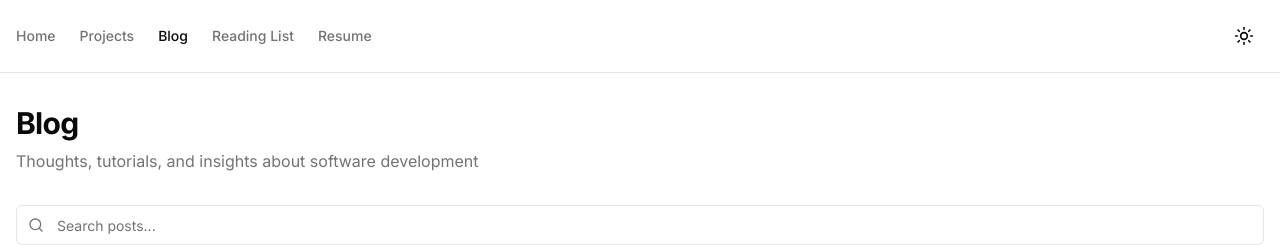
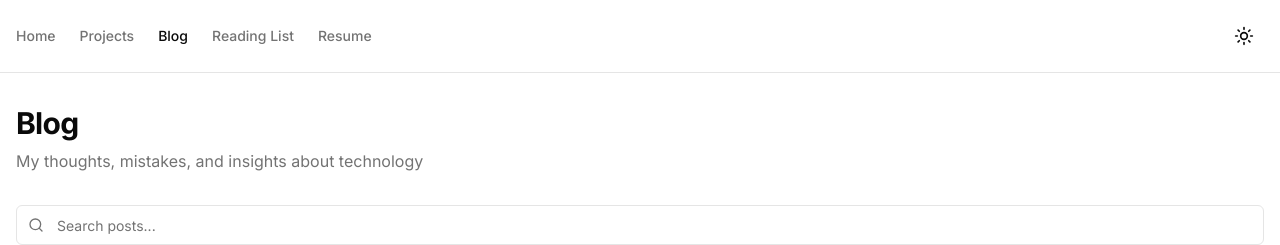
Before and after one commit to palodaman/website, a Next.js app: page /blog in a window 1280 px wide. Shown: the top 245 px of the page. Built offline with nearby package versions, Linux system fonts and the light colour scheme.

Commit message:
typo in blog

```diff
--- a/app/blog/page.tsx
+++ b/app/blog/page.tsx
@@ -21,7 +21,7 @@ export default function Blog() {
       <div>
         <h1 className="text-3xl font-bold tracking-tight">Blog</h1>
         <p className="text-muted-foreground mt-2">
-          Thoughts, tutorials, and insights about software development
+          My thoughts, mistakes, and insights about technology
         </p>
       </div>
 
```
